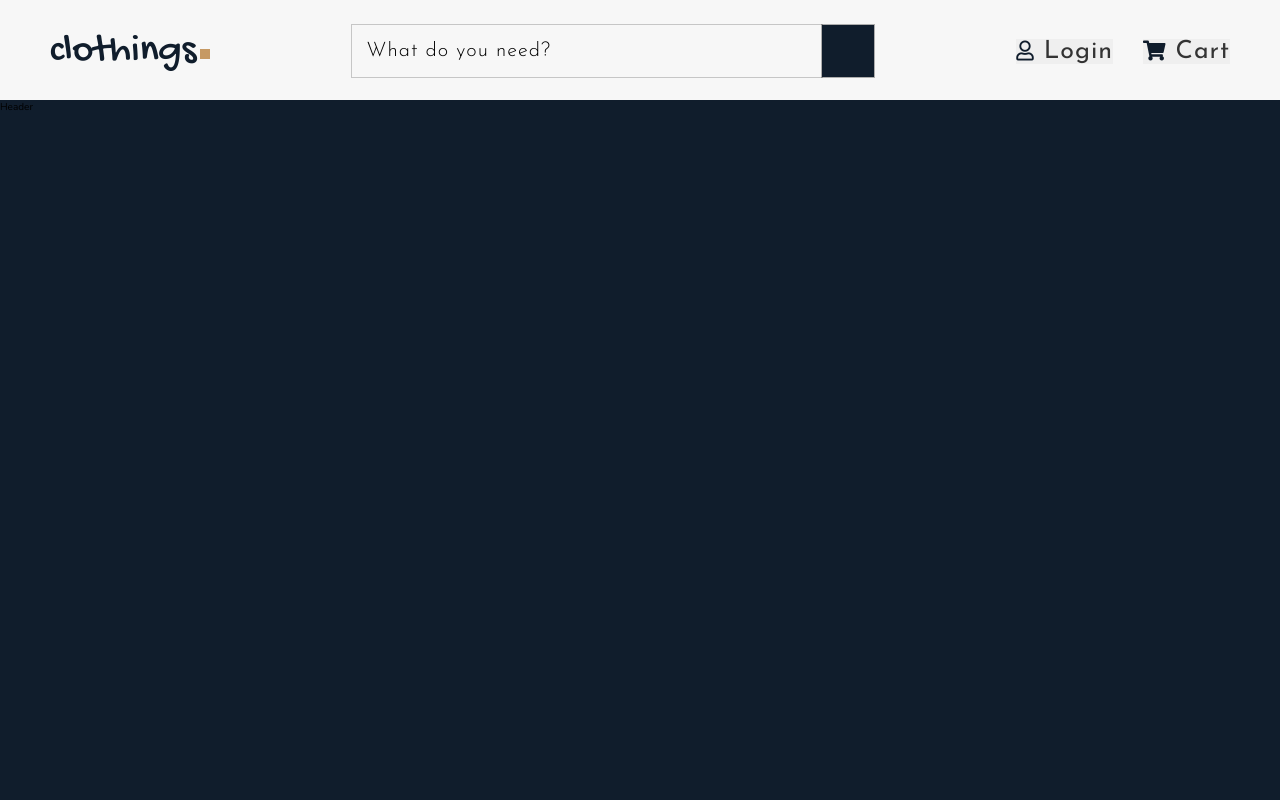
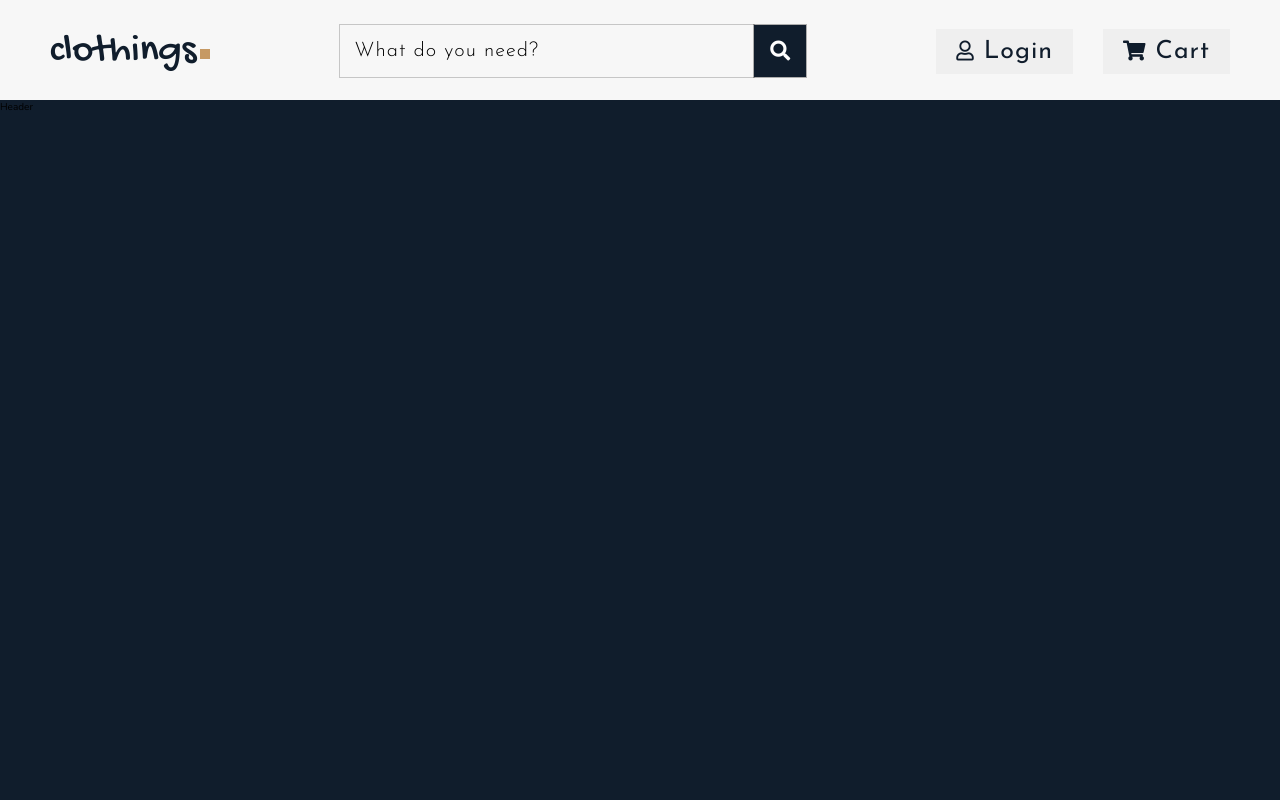
Before and after one commit to orion-esu/Clothings, a website: page index.html in a window 1280 px wide. Shown: the top 800 px of the page. Drawn offline with nearby package versions, Linux system fonts and the light colour scheme.

Commit message:
:construction:

```diff
--- a/index.html
+++ b/index.html
@@ -8,7 +8,7 @@
 <head>
     <meta charset="utf-8">
     <meta http-equiv="X-UA-Compatible" content="IE=edge">
-    <title>Clothings &mdash; Everything Clothings</title>
+    <title>👚 Clothings &mdash; Everything Clothings</title>
     <meta name="description" content="">
     <meta name="viewport" content="width=device-width, initial-scale=1">
     <link rel="preconnect" href="https://fonts.googleapis.com">
@@ -34,7 +34,7 @@
         <div class="nav__search">
             <input type="search" name="" id="" placeholder="What do you need?">
             <button class="search-btn">
-                <span><i class="fas fa-search"></i></span>
+                <p><i class="fas fa-search"></i></p>
             </button>
         </div>
         <button class="nav__account">
--- a/sass/base/_typography.scss
+++ b/sass/base/_typography.scss
@@ -10,7 +10,7 @@
     &__account--heading{
         font-size: 2.5rem;
         font-family: $font-display;
-        color: $color-gray-dark-2;
+        color: $color-secondary;
         letter-spacing: 1px;
         font-weight:400;
     }
@@ -18,7 +18,7 @@
     &__cart--title{
         font-size: 2.5rem;
         font-family: $font-display;
-        color: $color-gray-dark-2;
+        color: $color-secondary;
         letter-spacing: 1px;
         font-weight:400;
     }
--- a/sass/components/_search.scss
+++ b/sass/components/_search.scss
@@ -37,5 +37,4 @@ input[type="search"]{
 
 .fa-search{
     color: $color-white;
-    font-weight: 400;
 }
--- a/sass/pages/_home.scss
+++ b/sass/pages/_home.scss
@@ -4,7 +4,7 @@
     font-family: $font-display;
 
     &__account{
-
+        padding: 1rem 2rem;
 
         .fa-user{
             color:$color-secondary;
@@ -12,7 +12,7 @@
 
     }
     &__cart{
-
+        padding: 1rem 2rem;
 
         .fa-shopping-cart{
             color:$color-secondary;
```
Also changed, not shown: css/style.css.
